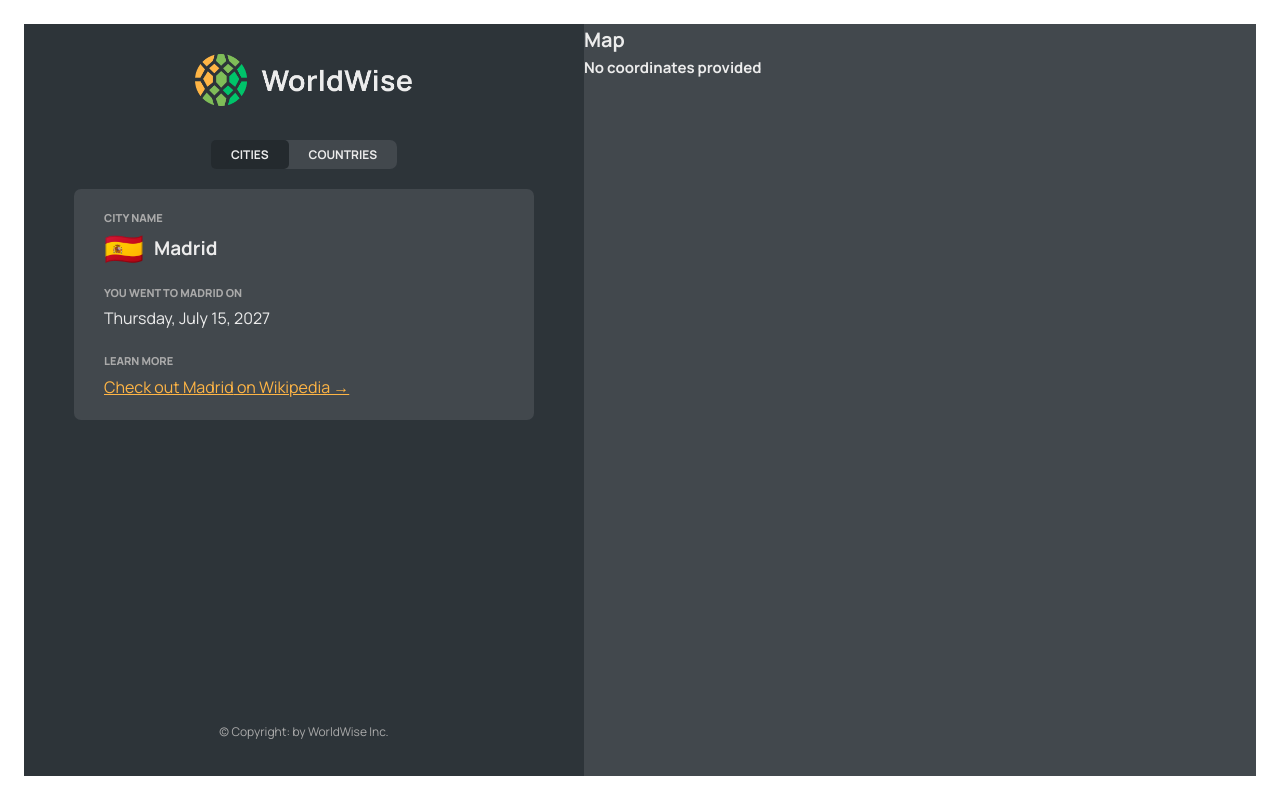
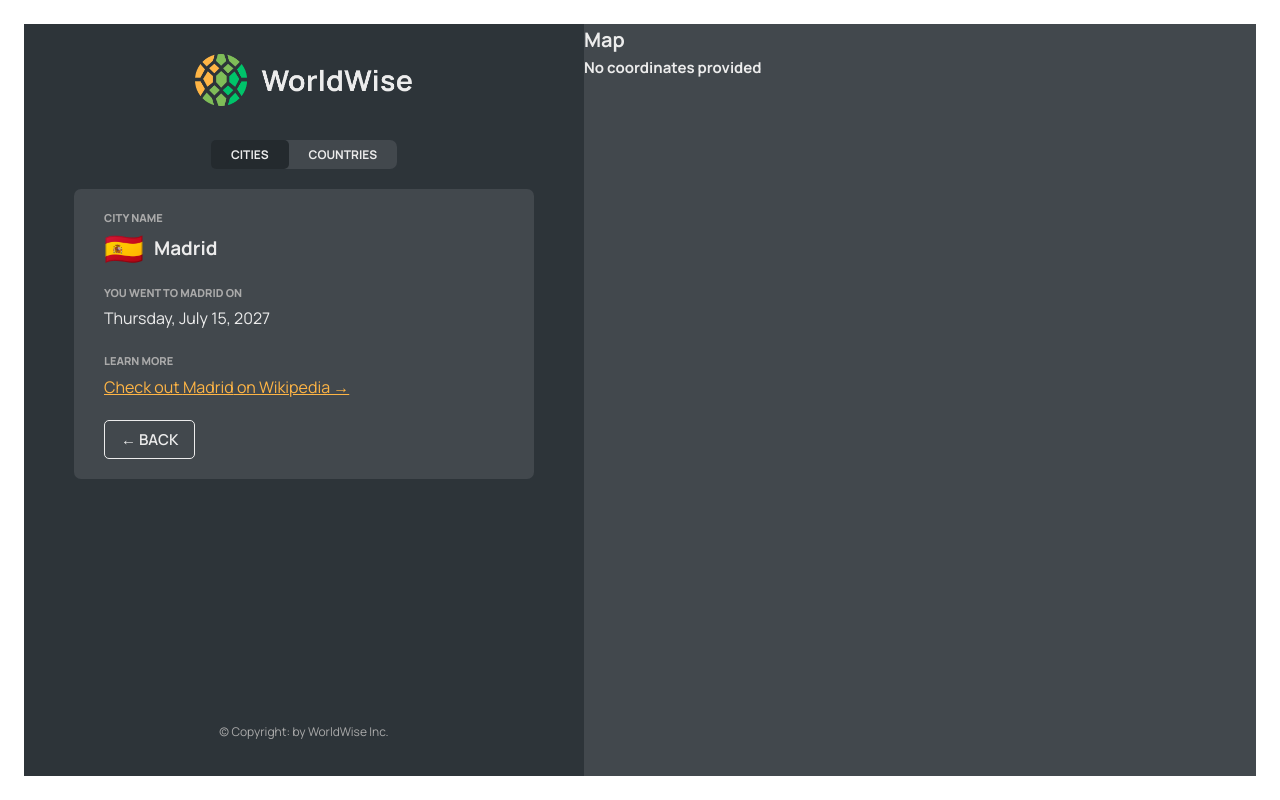
Before and after one commit to LCPengu/React-Project-Worldwise, a React (Vite) app: page /App/cities/17806751 in a window 1280 px wide. Built offline with nearby package versions, Linux system fonts and the light colour scheme; data requests are answered from the project's data file.

Commit message:
new file:   src/components/BackButton.jsx 	modified:   src/components/City.jsx 	modified:   src/components/Form.jsx

```diff
--- /dev/null
+++ b/src/components/BackButton.jsx
@@ -0,0 +1,17 @@
+import { useNavigate } from "react-router-dom";
+import Button from "./Button";
+
+export default function BackButton() {
+  const navigate = useNavigate;
+  return (
+    <Button
+      type="back"
+      onClick={(e) => {
+        e.preventDefault();
+        navigate(-1);
+      }}
+    >
+      &larr; Back
+    </Button>
+  );
+}
--- a/src/components/City.jsx
+++ b/src/components/City.jsx
@@ -4,6 +4,7 @@ import { useCities } from "../context/CitiesContext.jsx";
 //import BackButton from "./BackButton";
 import styles from "./City.module.css";
 import Spinner from "./Spinner";
+import BackButton from "./BackButton";
 
 const formatDate = (date) =>
   new Intl.DateTimeFormat("en", {
@@ -60,9 +61,9 @@ function City() {
         </a>
       </div>
 
-      {/* <div>
+      <div>
         <BackButton />
-      </div> */}
+      </div>
     </div>
   );
 }
--- a/src/components/Form.jsx
+++ b/src/components/Form.jsx
@@ -5,6 +5,7 @@ import { useNavigate } from "react-router-dom";
 
 import styles from "./Form.module.css";
 import Button from "./Button";
+import BackButton from "./BackButton";
 
 export function convertToEmoji(countryCode) {
   const codePoints = countryCode
@@ -15,8 +16,6 @@ export function convertToEmoji(countryCode) {
 }
 
 function Form() {
-  const navigate = useNavigate();
-
   const [cityName, setCityName] = useState("");
   const [country, setCountry] = useState("");
   const [date, setDate] = useState(new Date());
@@ -54,15 +53,7 @@ function Form() {
 
       <div className={styles.buttons}>
         <Button type="primary">Add city</Button>
-        <Button
-          type="back"
-          onClick={(e) => {
-            e.preventDefault();
-            navigate(-1);
-          }}
-        >
-          &larr; Back
-        </Button>
+        <BackButton />
       </div>
     </form>
   );
```
